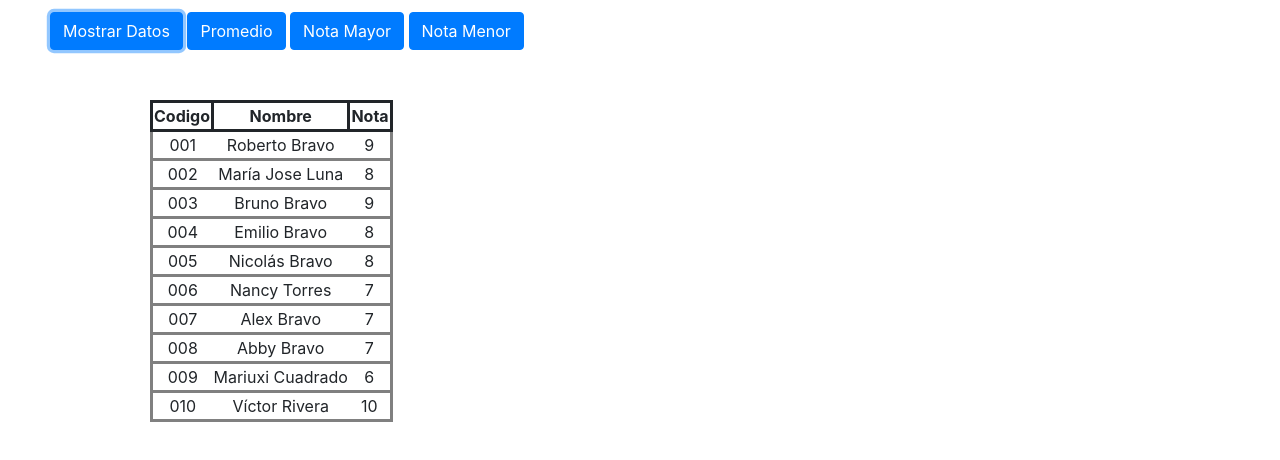
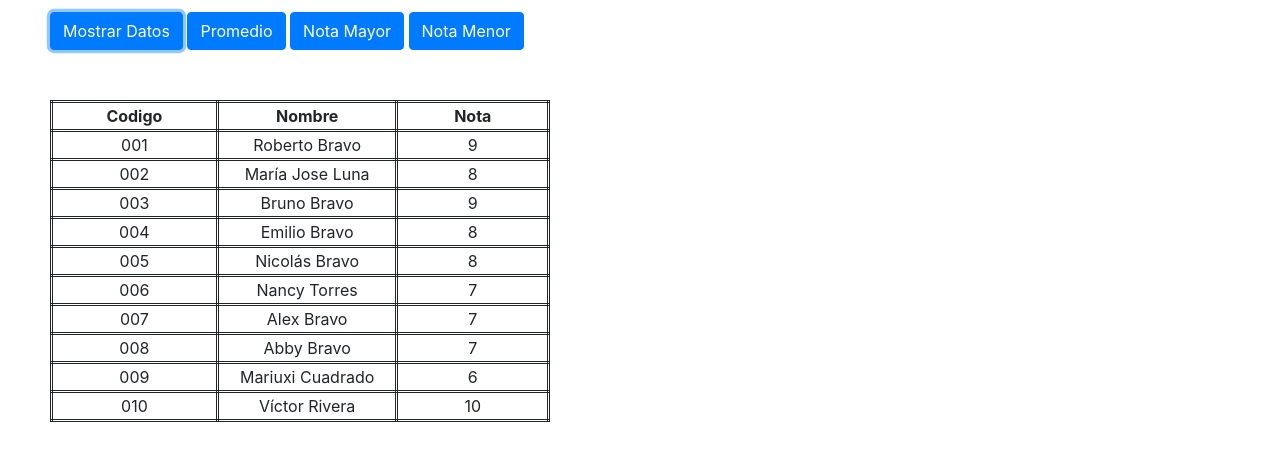
Before and after one commit to RobertBass/Ejercicio-JavaScript, a plain HTML site: page index.html in a window 1280 px wide. Both pictures are taken after a click on the button "Mostrar Datos". Shown: the part 148-608 px from the top of the page. Drawn offline with nearby package versions, Linux system fonts and the light colour scheme.

Commit message:
estilos
estilos tablas

```diff
--- a/css/estilos.css
+++ b/css/estilos.css
@@ -1,9 +1,12 @@
-table, th, tr{
-    border-style: solid;
-    margin-left: 150px;
+table, th, tr, td{
+    border-style: double;
+    border: "2";
+    width: 500px;
+    margin-left: 50px;
     margin-top: 50px;
     text-align: center;
 }
+
 
 .contenedor1{
     margin-left: 50px;
```
